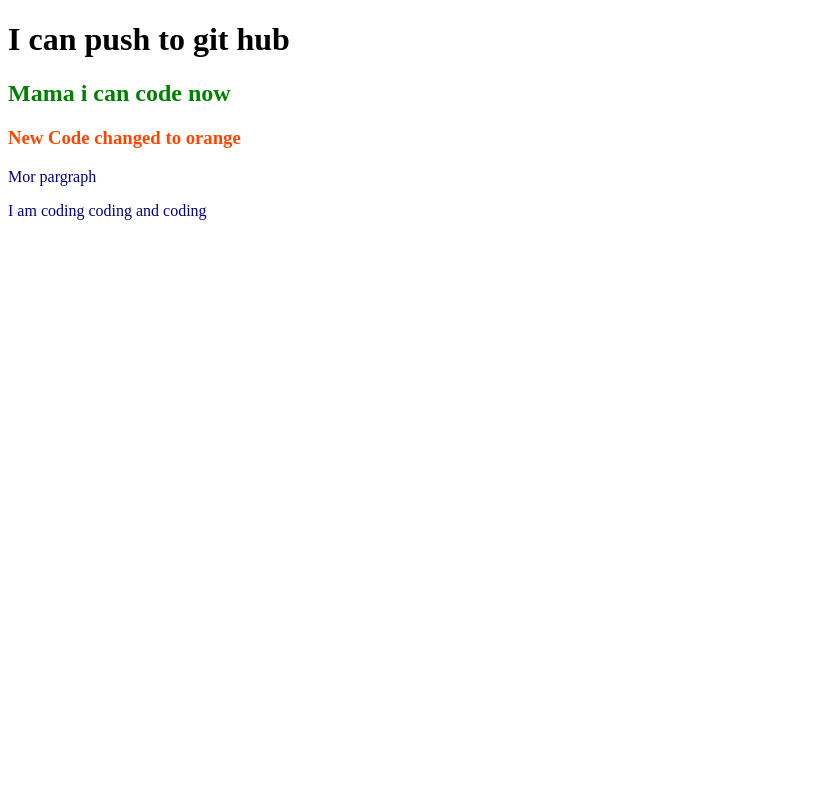
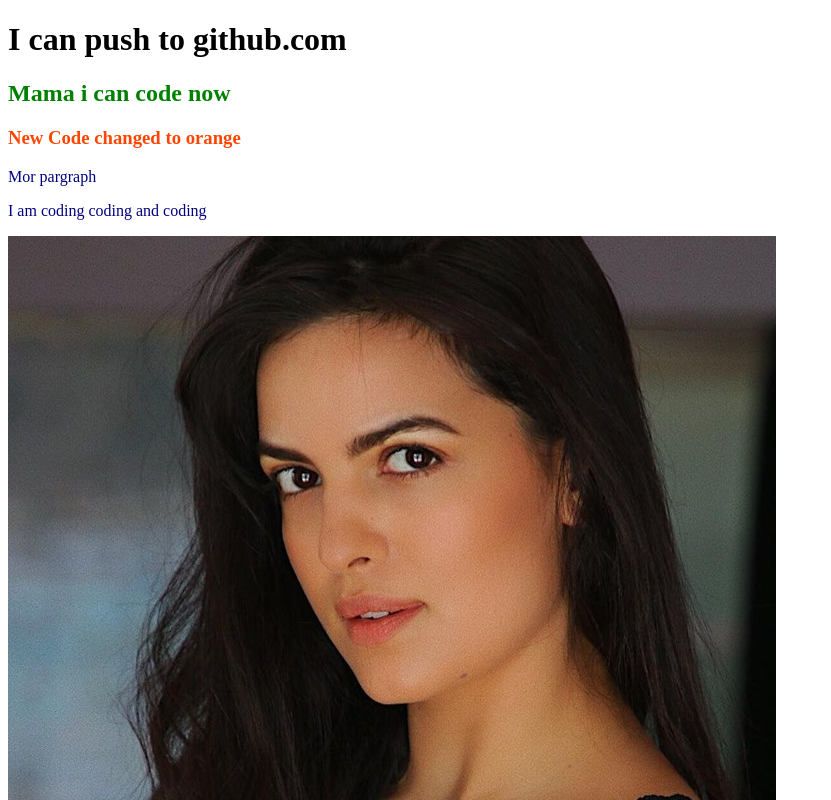
Before and after one commit to rimonhossain12/my-second-repo, a plain HTML site: page index.html in a window 1280 px wide. Shown: the top 800 px of the page, without its empty margins (0-831 px from the left). Drawn offline with Linux system fonts and the light colour scheme.

Commit message:
images added

```diff
--- a/index.html
+++ b/index.html
@@ -8,10 +8,12 @@
     <link rel="stylesheet" href="style.css">
 </head>
 <body>
-    <h1>I can push to git hub</h1>
+    <h1>I can push to github.com</h1>
     <h2>Mama i can code now</h2>
     <h3>New Code changed to orange</h3>
     <p>Mor pargraph</p>
     <p>I am coding coding and coding</p>
+    <img src="images/natasha.jpg" alt="">
+    <img src="images/romantic.jpg" alt="">
 </body>
 </html>
```
Also changed, not shown: images/natasha.jpg (added), images/romantic.jpg (added).
